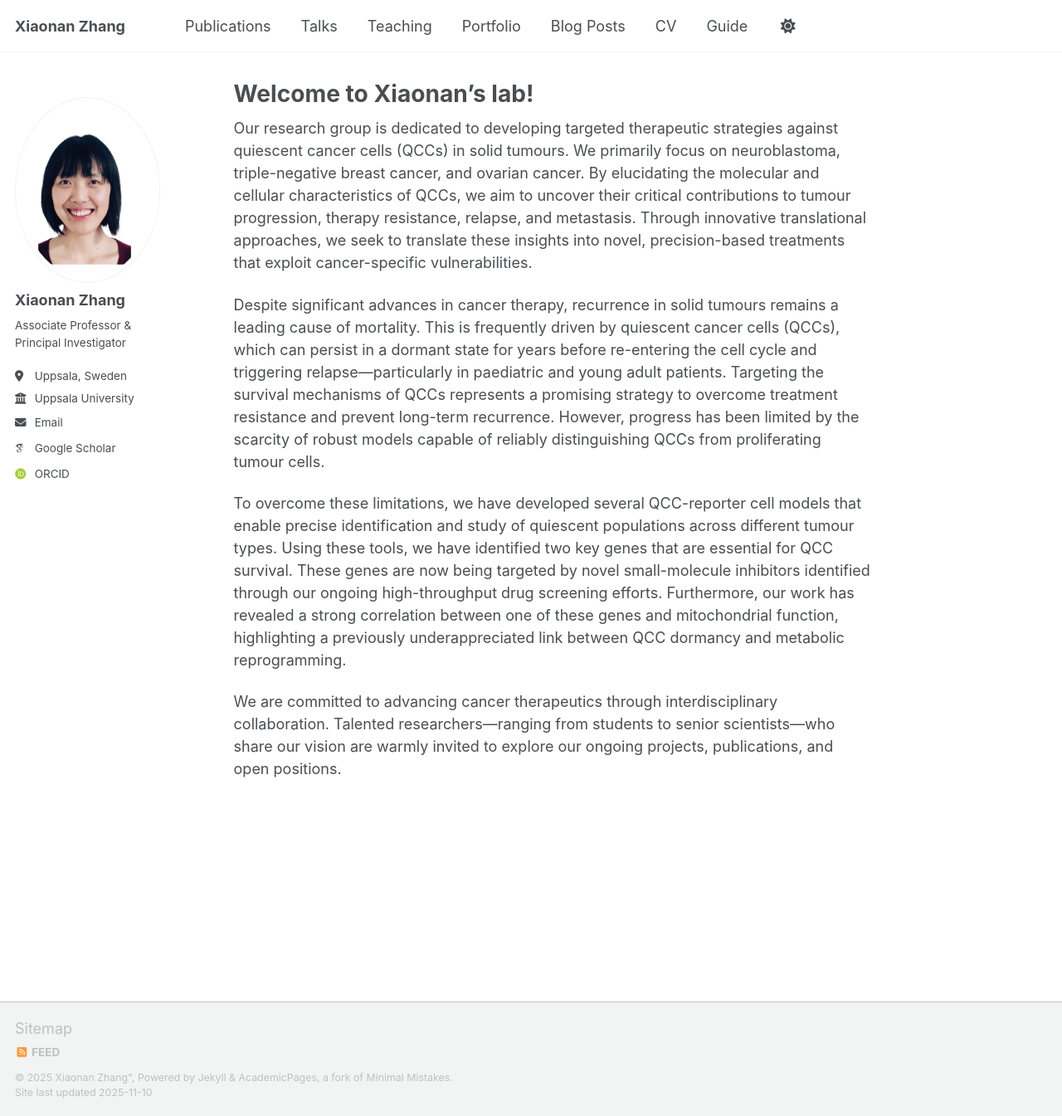
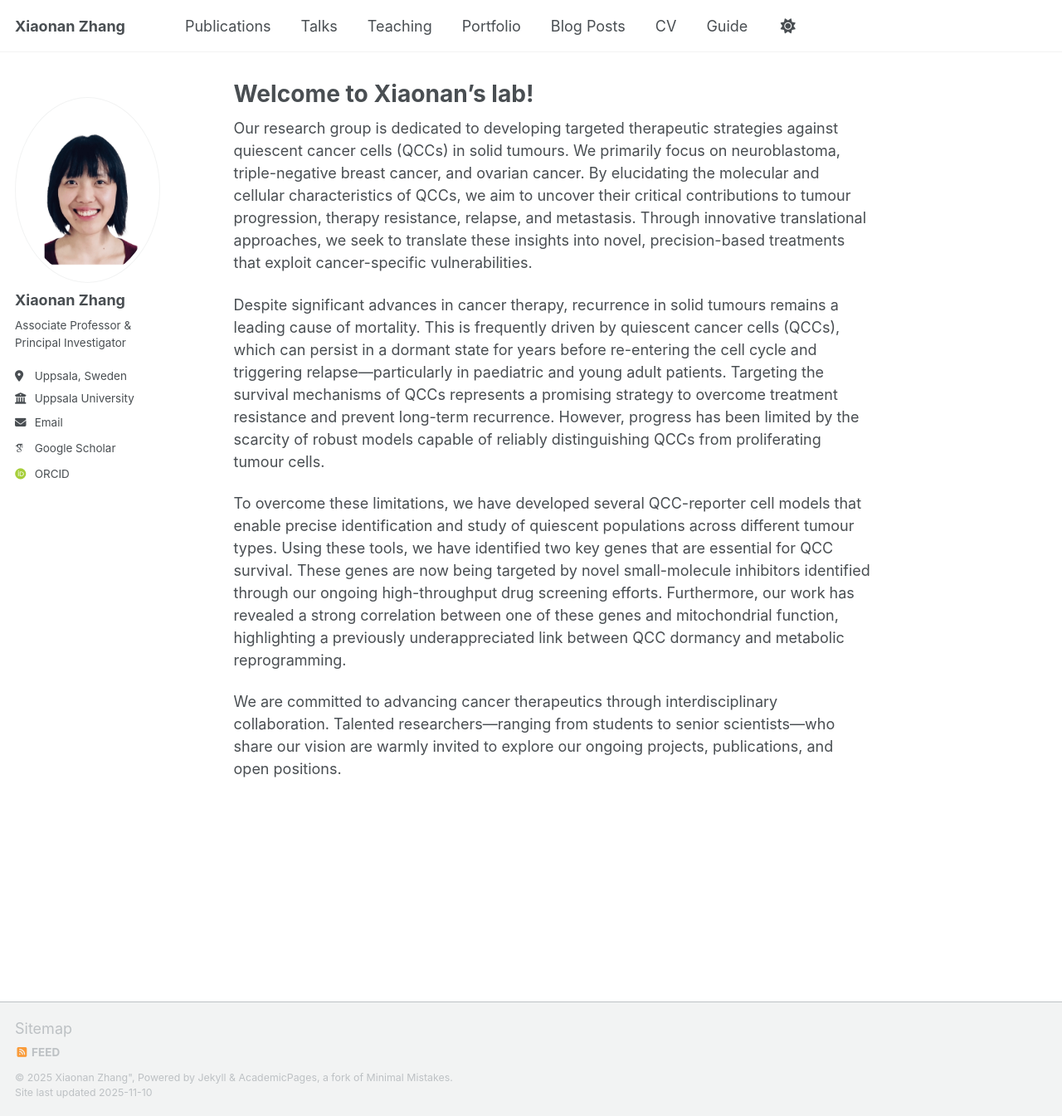
Before and after one commit to Xiaonanzhanglab/XLab, a Jekyll site: the page built from _pages/about.md, in a window 1280 px wide and 1345 px high. Shown: the whole window at 83% size. Built offline with Jekyll 4.4.1, drawn with Linux system fonts in a browser that asks for light colours; some web fonts are replaced; a script that is not in the unit is left out.

Commit message:
Update _config.yml

```diff
--- a/_config.yml
+++ b/_config.yml
@@ -12,7 +12,7 @@ site_theme               : "default" # Currently available options are "default"
 title                    : "Xiaonan Zhang"
 title_separator          : "-"
 name                     : Xiaonan Zhang"
-description              : Associate Professor & Principal Investigator   # Update this with a general description of your site, this is the default if not overridden by a page
+description              : Associate Professor, Department of Immunology, Genetics and Pathology   # Update this with a general description of your site, this is the default if not overridden by a page
 url                      : https://xiaonanzhanglab.github.io/XLab/ # The base hostname & protocol for your site e.g. "https://[your GitHub username].github.io",
                                                            # or if you already have some other page hosted on Github then use "https://[your GitHub username].github.io/[Your Repo Name]"
 baseurl                  : "" # the subpath of your site, e.g. "/blog"
@@ -23,7 +23,7 @@ repository               : "academicpages/academicpages.github.io"
 #               Additional customization can be done by editing /_includes/author-profile.html
 author:
   # Biographic information
-  avatar           : "Xiaonan-Zhang-1.png"
+  avatar           : "Xiaonan-Zhang-2.png"
   name             : "Xiaonan Zhang"
   pronouns         : # example: "she/her"
   bio              : "Associate Professor & Principal Investigator"
```
